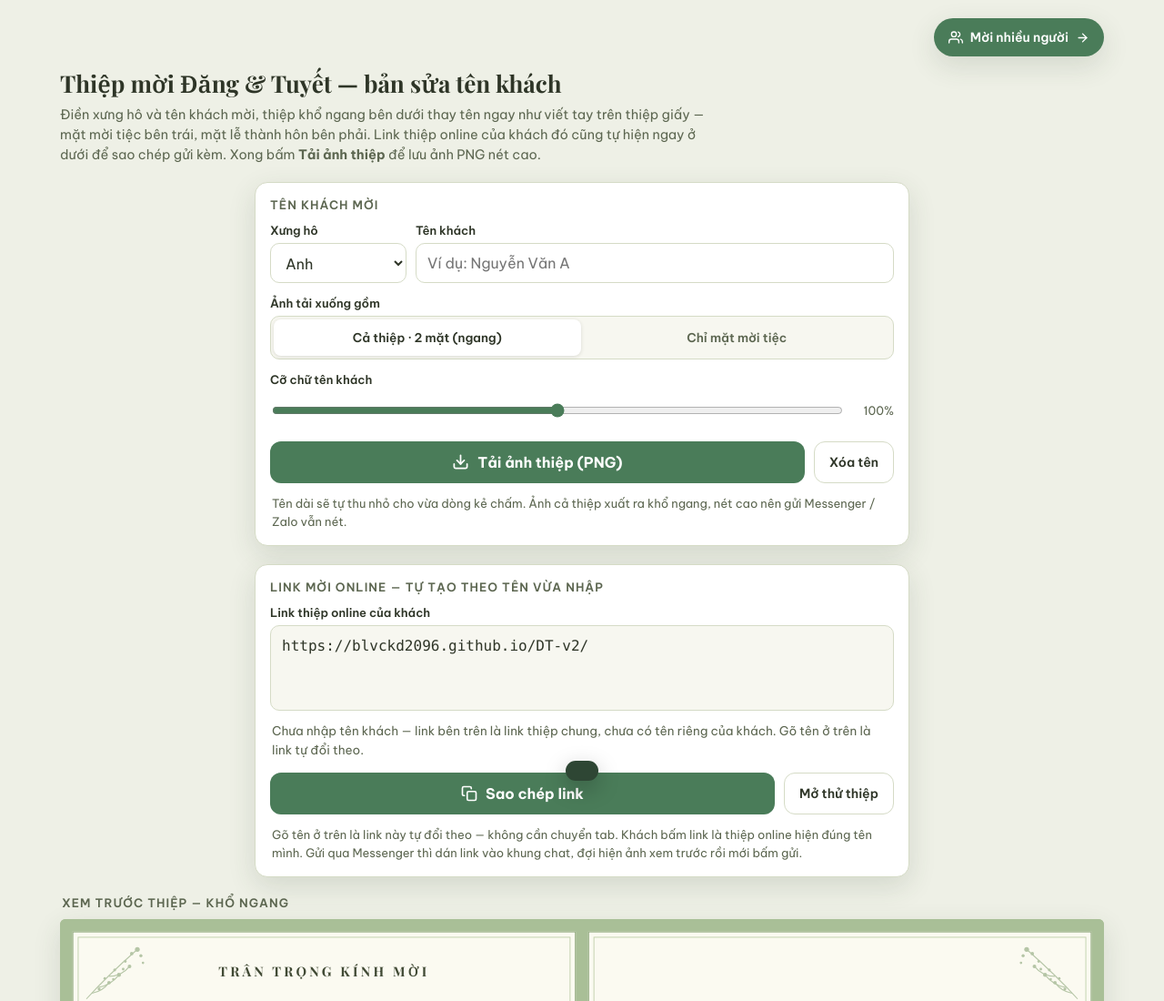
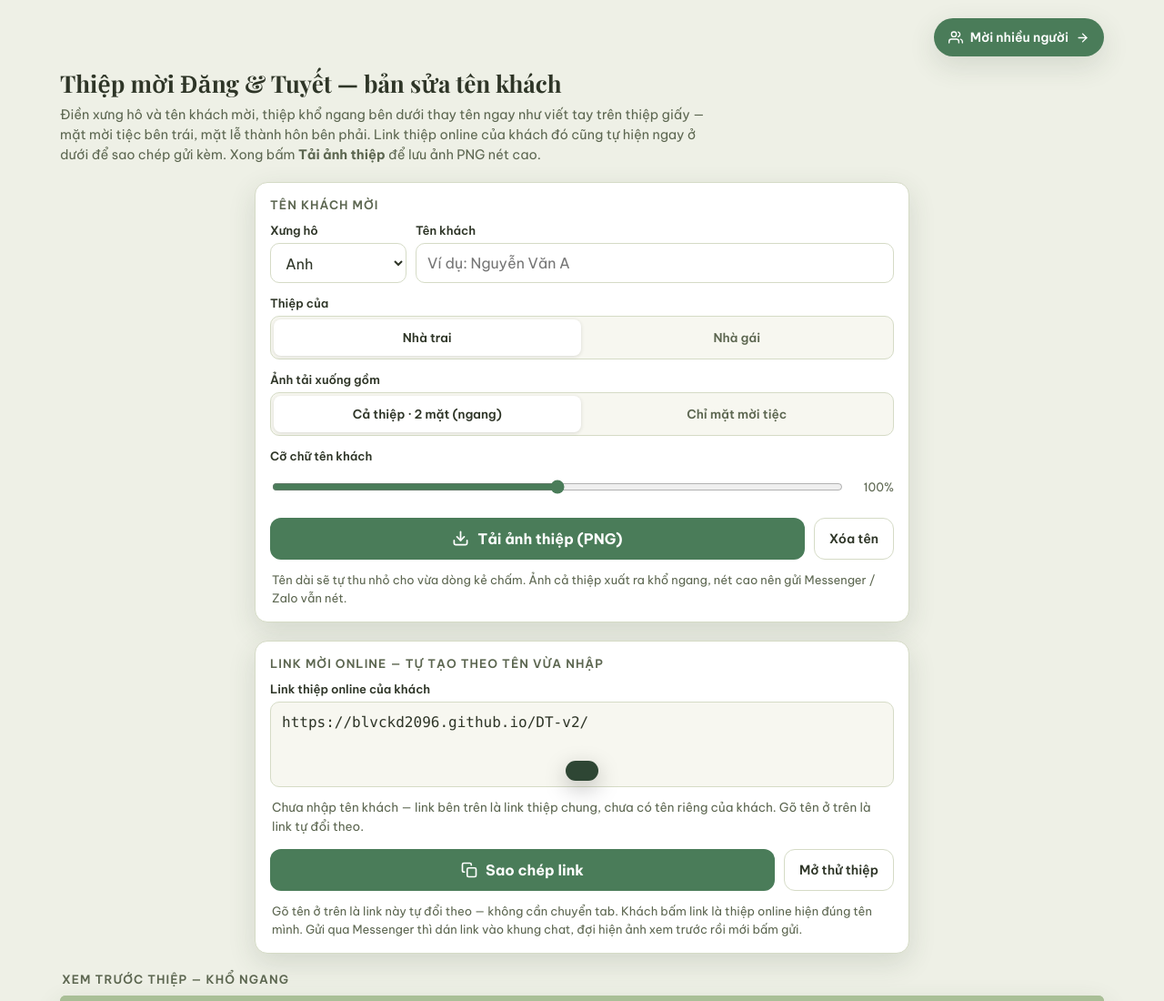
Before and after one commit to Blvckd2096/DT-v2, a plain HTML site: page thiep-tay-sua-ten.html in a window 1280 px wide. Shown: the top 1100 px of the page at 91% size. Drawn offline with nearby package versions, Linux system fonts and the light colour scheme; no server answers; a web font is replaced by a local one.

Commit message:
Thiệp tay: thêm nút gạt Nhà trai / Nhà gái — nhà gái đổ tên cô dâu lên trên, Lễ Vu Quy 9:00 29.11 tại SN 225 Thôn Chùa

```diff
--- a/thiep-tay-sua-ten.html
+++ b/thiep-tay-sua-ten.html
@@ -442,6 +442,16 @@
 
         <div class="row" style="margin-top:14px">
           <div class="field grow">
+            <label>Thiệp của</label>
+            <div class="seg" role="group" aria-label="Thiệp của nhà trai hay nhà gái">
+              <button type="button" id="sideTrai" aria-pressed="true">Nhà trai</button>
+              <button type="button" id="sideGai" aria-pressed="false">Nhà gái</button>
+            </div>
+          </div>
+        </div>
+
+        <div class="row" style="margin-top:14px">
+          <div class="field grow">
             <label>Ảnh tải xuống gồm</label>
             <div class="seg" role="group" aria-label="Phạm vi ảnh">
               <button type="button" id="scopeBoth" aria-pressed="true">Cả thiệp · 2 mặt (ngang)</button>
@@ -762,6 +772,47 @@ A Đức - nhà gái"></textarea>
         scopeBoth.addEventListener('click', function () { setScope(true); });
         scopeOne.addEventListener('click', function () { setScope(false); });
 
+        /* ---------- Nút gạt Thiệp của: Nhà trai / Nhà gái ----------
+           Chỉ đổi chữ bên trong khung thiệp (#capture): phía Nhà gái đưa
+           tên cô dâu lên trước, đảo khối 2 gia đình, mặt lễ thành
+           "Lễ Vu Quy" 9:00 tại nhà gái và monogram TĐ. Lựa chọn được nhớ
+           bằng localStorage để tải lại trang vẫn giữ nguyên phía. */
+        var sideTrai = document.getElementById('sideTrai');
+        var sideGai = document.getElementById('sideGai');
+        var coupleEl = document.querySelector('#panelParty .couple');
+        var familiesEl = document.querySelector('#panelParty .families');
+        var famBlocks = familiesEl ? familiesEl.querySelectorAll('.fam') : [];
+        var famTrai = famBlocks[0];
+        var famGai = famBlocks[1];
+        var ceremonyTitle = document.querySelector('#panelCeremony .ceremony');
+        var ceremonyVenue = document.querySelector('#panelCeremony .venue');
+        var monoTxt = document.querySelector('#panelCeremony .mono-txt');
+        var COUPLE_TRAI = 'Dương Hải Đăng<span class="amp">&amp;</span>Nguyễn Ánh Tuyết';
+        var COUPLE_GAI = 'Nguyễn Ánh Tuyết<span class="amp">&amp;</span>Dương Hải Đăng';
+        var VENUE_TRAI = 'Tại: <b>Nhà Văn Hóa Thôn Đình</b><br /><b>Xã Tam Hồng - Tỉnh Phú Thọ</b>';
+        var VENUE_GAI = 'Tại: <b>SN 225 Thôn Chùa</b><br /><b>Tam Hồng - Yên Lạc - Phú Thọ</b>';
+        var sideState = 'trai';
+        try { if (localStorage.getItem('thiepTaySide') === 'gai') sideState = 'gai'; } catch (e) {}
+
+        function setSide(gai) {
+          sideState = gai ? 'gai' : 'trai';
+          sideTrai.setAttribute('aria-pressed', gai ? 'false' : 'true');
+          sideGai.setAttribute('aria-pressed', gai ? 'true' : 'false');
+          if (coupleEl) coupleEl.innerHTML = gai ? COUPLE_GAI : COUPLE_TRAI;
+          if (familiesEl && famTrai && famGai) {
+            if (gai) { familiesEl.appendChild(famGai); familiesEl.appendChild(famTrai); }
+            else { familiesEl.appendChild(famTrai); familiesEl.appendChild(famGai); }
+          }
+          if (ceremonyTitle) ceremonyTitle.textContent = gai ? 'Lễ Vu Quy' : 'Lễ Thành Hôn';
+          if (ceremonyVenue) ceremonyVenue.innerHTML = gai ? VENUE_GAI : VENUE_TRAI;
+          if (monoTxt) monoTxt.textContent = gai ? 'TĐ' : 'ĐT';
+          try { localStorage.setItem('thiepTaySide', sideState); } catch (e) {}
+          requestAnimationFrame(fitStage);
+        }
+        sideTrai.addEventListener('click', function () { setSide(false); });
+        sideGai.addEventListener('click', function () { setSide(true); });
+        setSide(sideState === 'gai');
+
         btnClear.addEventListener('click', function () {
           guestName.value = '';
           refresh();
@@ -773,7 +824,7 @@ A Đức - nhà gái"></textarea>
           var clean = name.normalize('NFD').replace(/[\u0300-\u036f]/g, '')
             .replace(/đ/g, 'd').replace(/Đ/g, 'D')
             .replace(/[^a-zA-Z0-9]+/g, '-').replace(/^-+|-+$/g, '');
-          return 'Thiep-moi-' + (clean || 'Khach-moi') + '.png';
+          return 'Thiep-moi-' + (sideState === 'gai' ? 'nha-gai-' : '') + (clean || 'Khach-moi') + '.png';
         }
 
         function showSaved(blob) {
```
